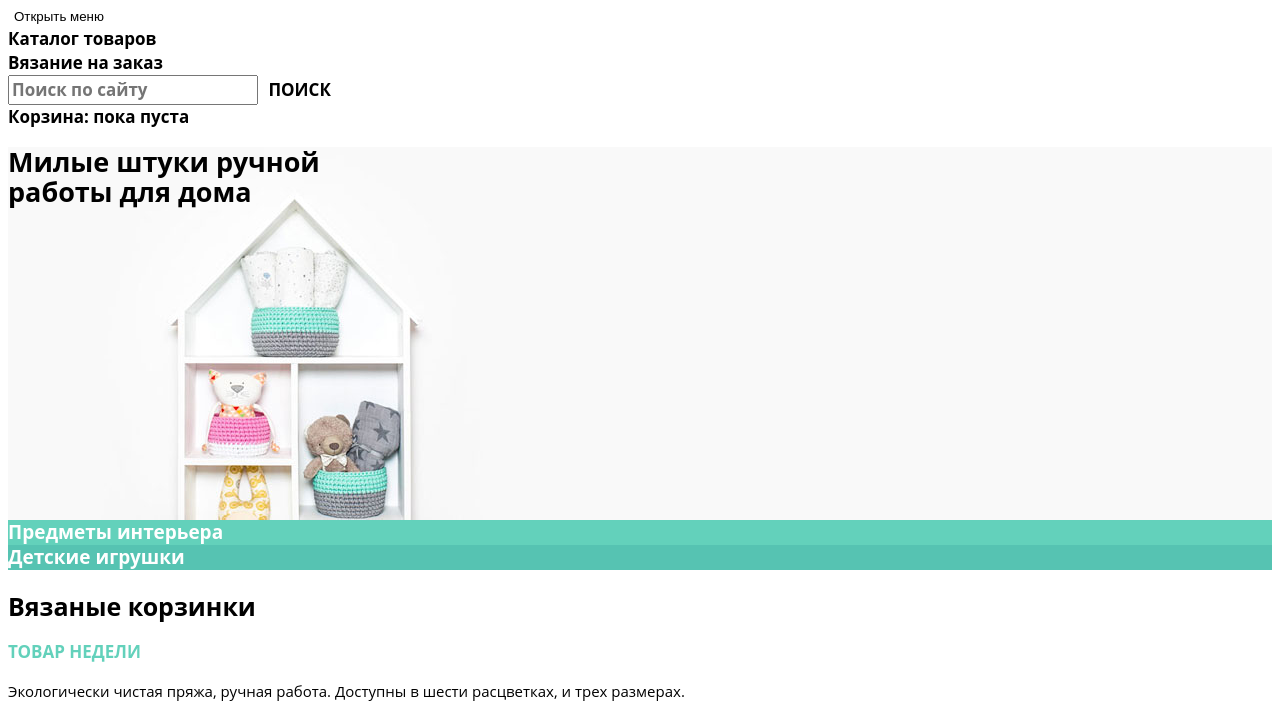
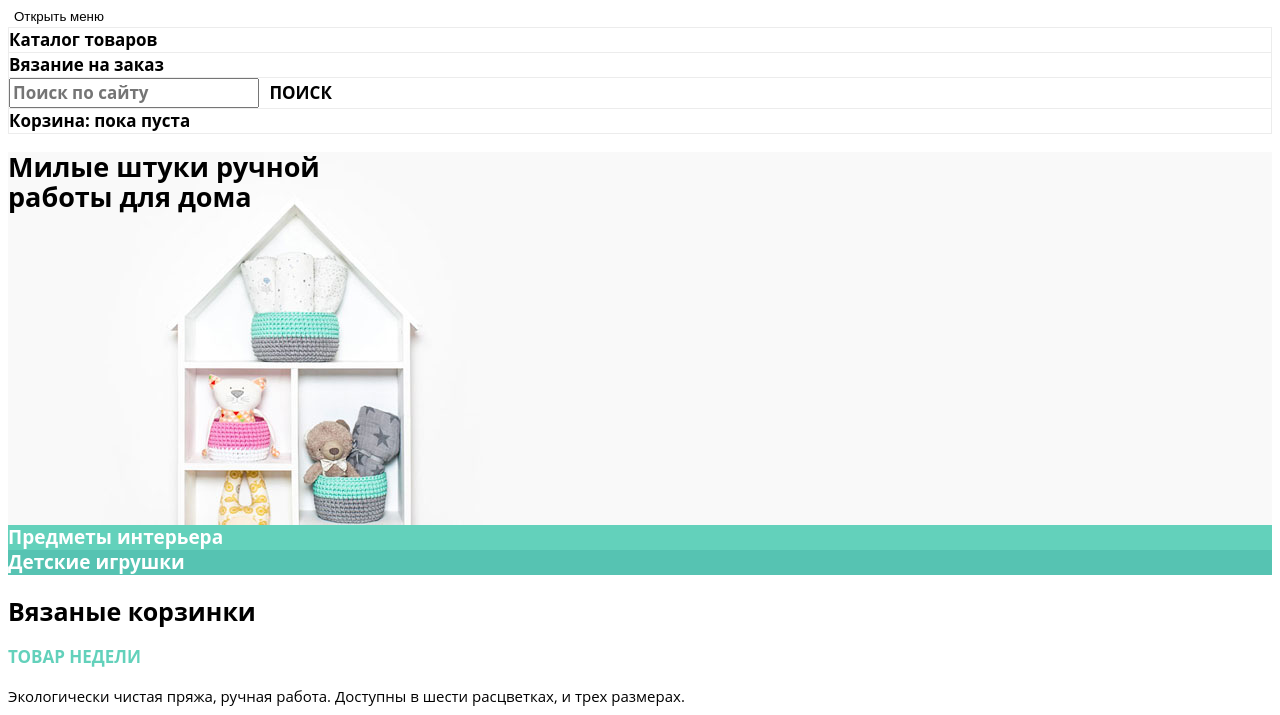
Before and after one commit to aliciaketzueki/600361-mishka, a website: page source/index.html in a window 1280 px wide. Shown: the part 46-761 px from the top of the page. Drawn offline with nearby package versions, Linux system fonts and the light colour scheme; files that its build step writes are made by us from their sources; a web font is replaced by a local one.

Commit message:
Исправлены ошибки stylelint, добавлена обводка в каталоге хедера

```diff
--- a/source/less/blocks/about-us.less
+++ b/source/less/blocks/about-us.less
@@ -1,7 +1,8 @@
+/*
 .about-us {
 
 }
-
+*/
 .about-us__title {
   .title();
 }
--- a/source/less/blocks/button.less
+++ b/source/less/blocks/button.less
@@ -1,6 +1,5 @@
 .button {
   font: inherit;
-  text-transform: inherit;
   text-align: center;
   margin: 0;
   border: 0;
--- a/source/less/blocks/copyright.less
+++ b/source/less/blocks/copyright.less
@@ -10,7 +10,8 @@
 .copyright__link {
   .link();
 }
-
+/*
 .copyright__logo {
 
 }
+*/
--- a/source/less/blocks/header.less
+++ b/source/less/blocks/header.less
@@ -1,7 +1,8 @@
+/*
 .header {
 
 }
-
+*/
 .header__logo {
   display: block;
   .interactive();
@@ -11,7 +12,7 @@
   background-color: @white;
   border: 0;
 }
-
+/*
 .header__navigation {
 
 }
@@ -19,3 +20,4 @@
 .header__menu {
 
 }
+*/
--- a/source/less/blocks/making.less
+++ b/source/less/blocks/making.less
@@ -1,3 +1,4 @@
+/*
 .making {
 
 }
@@ -13,7 +14,7 @@
 .making__video-button {
 
 }
-
+*/
 .making__description {
   font-size: 13px;
   color: @grey;
--- a/source/less/blocks/menu.less
+++ b/source/less/blocks/menu.less
@@ -3,7 +3,12 @@
 }
 
 .menu__item {
+  border: 1px solid #ececec;
+  border-bottom: 0;
 
+  &:last-child {
+    border-bottom: 1px solid #ececec;
+  }
 }
 
 .menu__link {
--- a/source/less/blocks/order.less
+++ b/source/less/blocks/order.less
@@ -1,7 +1,8 @@
+/*
 .order {
 
 }
-
+*/
 .order__title {
   .main-title();
   color: #231f20;
--- a/source/less/blocks/slogan.less
+++ b/source/less/blocks/slogan.less
@@ -1,7 +1,8 @@
+/*
 .slogan {
 
 }
-
+*/
 .slogan__title {
   .main-title();
 }
--- a/source/less/blocks/social.less
+++ b/source/less/blocks/social.less
@@ -2,11 +2,11 @@
   background-color: #f1f1f1;
   .list();
 }
-
+/*
 .social__item {
 
 }
-
+*/
 .social__link {
   .link();
 }
--- a/source/less/blocks/week-product.less
+++ b/source/less/blocks/week-product.less
@@ -22,7 +22,7 @@
   line-height: 20px;
   font-weight: normal;
 }
-
+/*
 .week-product__property {
 
 }
@@ -30,6 +30,7 @@
 .week-product__value {
 
 }
+*/
 .week-product__cost {
   color: @grey;
 }
--- a/source/less/global.less
+++ b/source/less/global.less
@@ -1,5 +1,5 @@
 body {
-  font-family: "Open Sans", Arial, sans-serif;
+  font-family: "Open Sans", "Arial", sans-serif;
   font-size: 17px;
   line-height: 24px;
   font-weight: bold;
--- a/source/less/mixins.less
+++ b/source/less/mixins.less
@@ -24,9 +24,11 @@
 
 .interactive() {
   opacity: 1;
+
   &:hover {
     opacity: 0.6;
   }
+
   &:active {
     opacity: 0.3;
   }
@@ -38,10 +40,12 @@
   border: 2px solid @grey;
   line-height: 20px;
   font-size: 18px;
+
   &:hover {
     background-color: @grey;
     color: @white;
   }
+
   &:active {
     color: rgba(255, 255, 255, 0.3);
   }
@@ -53,9 +57,11 @@ border: 2px solid #ececec;
   &:checked {
     border: 2px solid @blue;
   }
+
   &:hover {
     border: 2px solid #c7c7c7;
   }
+
   &:active {
     border: 2px solid @blue;
   }
--- a/source/less/style.less
+++ b/source/less/style.less
@@ -15,6 +15,7 @@
 /*===================================
 index.html
 ===================================*/
+
 @import url("blocks/header.less");
 @import url("blocks/menu.less");
 @import url("blocks/main.less");
@@ -30,13 +31,13 @@ index.html
 /*===================================
 catalog.html
 ===================================*/
+
 @import url("blocks/catalog.less");
 @import url("blocks/making.less");
 
 /*===================================
 form.html
 ===================================*/
+
 @import url("blocks/order.less");
 @import url("blocks/order-form.less");
-
-/*===================================*/
```
Also changed, not shown: source/less/blocks/catalog.less (+4 -4 lines), source/less/blocks/contacts.less (+6 -3 lines), source/less/blocks/main.less (+9 -6 lines), source/less/blocks/modal.less (+6 -4 lines), source/less/blocks/order-form.less (+4 -3 lines), source/less/blocks/reviews.less (+8 -7 lines), source/less/blocks/visually-hidden.less (line endings or trailing spaces).
